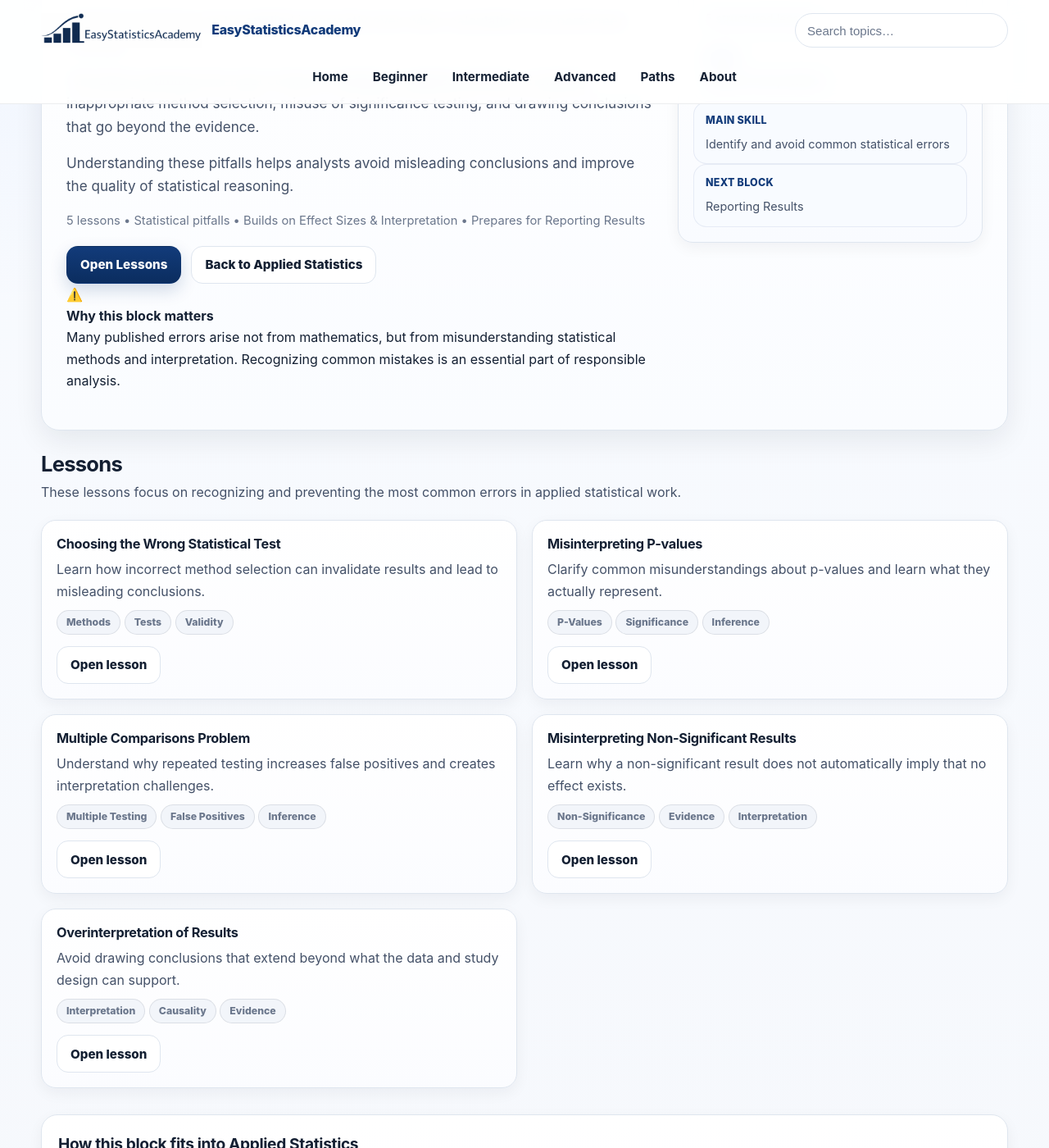
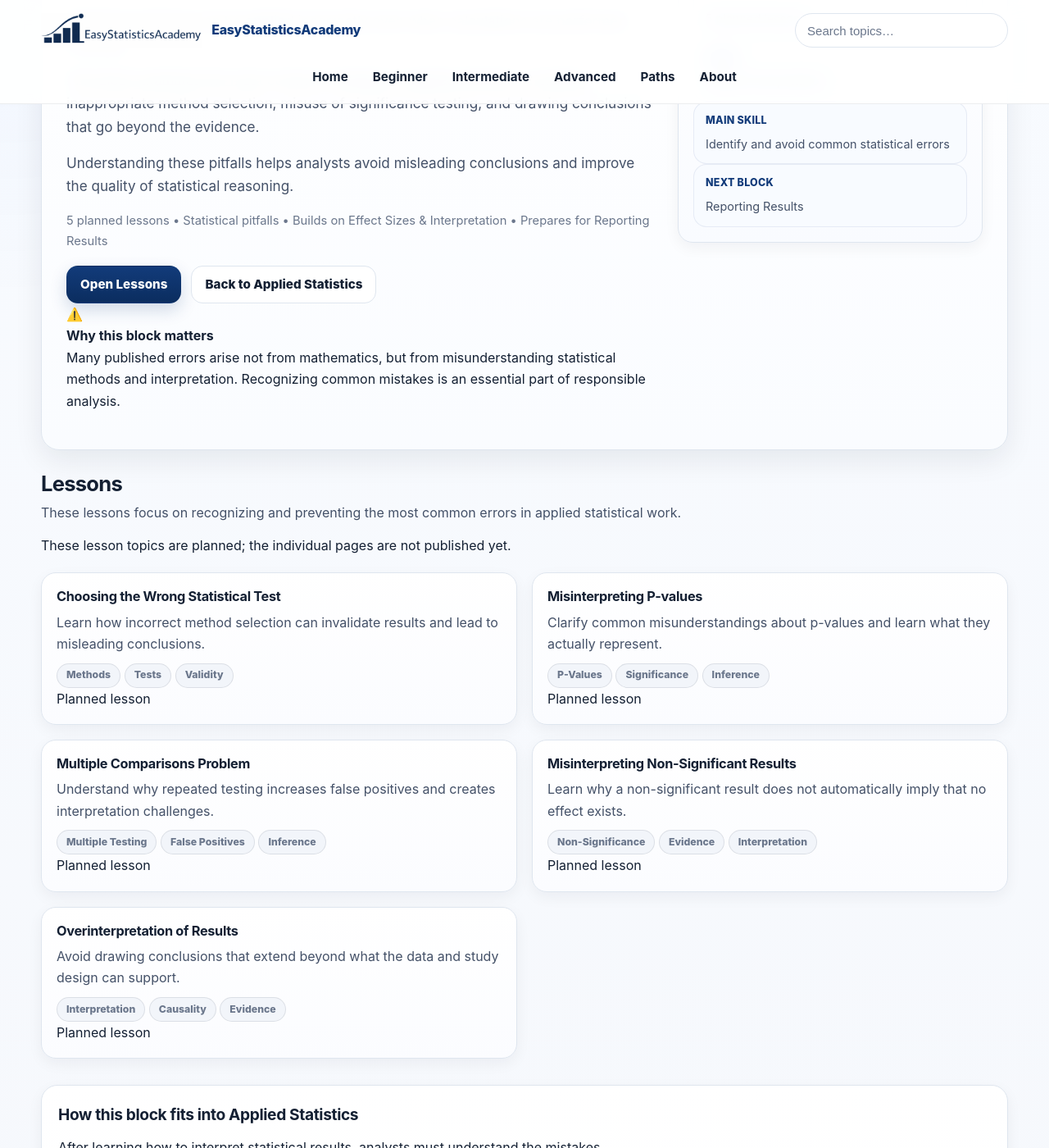
Before and after one commit to ammar-homaida-statistics/easystatisticsacademy, a Jekyll site: the page built from applied-statistics/common-mistakes/index.md, in a window 1280 px wide and 1400 px high, scrolled down 288 px. Shown: the whole window at 82% size. Built offline with Jekyll 4.4.1, drawn with Linux system fonts in a browser that asks for light colours.

Commit message:
Replace nonexistent common-mistakes lesson links with planned statuses

```diff
--- a/applied-statistics/common-mistakes/index.md
+++ b/applied-statistics/common-mistakes/index.md
@@ -57,7 +57,7 @@
       </p>
 
       <p class="muted-mini">
-        5 lessons • Statistical pitfalls • Builds on Effect Sizes & Interpretation • Prepares for Reporting Results
+        5 planned lessons • Statistical pitfalls • Builds on Effect Sizes & Interpretation • Prepares for Reporting Results
       </p>
 
       <div class="hero-actions">
@@ -104,7 +104,7 @@
 
         <div class="mini">
           <div class="mini-title">Lessons</div>
-          <div class="mini-body">5 structured lessons</div>
+          <div class="mini-body">5 planned lessons</div>
         </div>
 
         <div class="mini">
@@ -182,6 +182,8 @@
 
   </div>
 
+  <p class="planned-lessons-note">These lesson topics are planned; the individual pages are not published yet.</p>
+
   <div class="grid grid-2">
 
     <!-- LESSON 1 -->
@@ -189,9 +191,9 @@
     <div class="card lesson-card lesson-block-card">
 
       <h3>
-        <a href="/applied-statistics/common-mistakes/wrong-test/">
+        <span class="planned-lesson-title">
           Choosing the Wrong Statistical Test
-        </a>
+        </span>
       </h3>
 
       <p>
@@ -205,12 +207,7 @@
         <span class="pill">Validity</span>
       </div>
 
-      <a
-        class="btn btn-outline"
-        href="/applied-statistics/common-mistakes/wrong-test/"
-      >
-        Open lesson
-      </a>
+      <span class="planned-lesson-status" aria-label="Lesson not yet available">Planned lesson</span>
 
     </div>
 
@@ -219,9 +216,9 @@
     <div class="card lesson-card lesson-block-card">
 
       <h3>
-        <a href="/applied-statistics/common-mistakes/pvalues/">
+        <span class="planned-lesson-title">
           Misinterpreting P-values
-        </a>
+        </span>
       </h3>
 
       <p>
@@ -235,12 +232,7 @@
         <span class="pill">Inference</span>
       </div>
 
-      <a
-        class="btn btn-outline"
-        href="/applied-statistics/common-mistakes/pvalues/"
-      >
-        Open lesson
-      </a>
+      <span class="planned-lesson-status" aria-label="Lesson not yet available">Planned lesson</span>
 
     </div>
 
@@ -249,9 +241,9 @@
     <div class="card lesson-card lesson-block-card">
 
       <h3>
-        <a href="/applied-statistics/common-mistakes/multiple-testing/">
+        <span class="planned-lesson-title">
           Multiple Comparisons Problem
-        </a>
+        </span>
       </h3>
 
       <p>
@@ -265,12 +257,7 @@
         <span class="pill">Inference</span>
       </div>
 
-      <a
-        class="btn btn-outline"
-        href="/applied-statistics/common-mistakes/multiple-testing/"
-      >
-        Open lesson
-      </a>
+      <span class="planned-lesson-status" aria-label="Lesson not yet available">Planned lesson</span>
 
     </div>
 
@@ -279,9 +266,9 @@
     <div class="card lesson-card lesson-block-card">
 
       <h3>
-        <a href="/applied-statistics/common-mistakes/non-significant/">
+        <span class="planned-lesson-title">
           Misinterpreting Non-Significant Results
-        </a>
+        </span>
       </h3>
 
       <p>
@@ -295,12 +282,7 @@
         <span class="pill">Interpretation</span>
       </div>
 
-      <a
-        class="btn btn-outline"
-        href="/applied-statistics/common-mistakes/non-significant/"
-      >
-        Open lesson
-      </a>
+      <span class="planned-lesson-status" aria-label="Lesson not yet available">Planned lesson</span>
 
     </div>
 
@@ -309,9 +291,9 @@
     <div class="card lesson-card lesson-block-card">
 
       <h3>
-        <a href="/applied-statistics/common-mistakes/overinterpretation/">
+        <span class="planned-lesson-title">
           Overinterpretation of Results
-        </a>
+        </span>
       </h3>
 
       <p>
@@ -325,12 +307,7 @@
         <span class="pill">Evidence</span>
       </div>
 
-      <a
-        class="btn btn-outline"
-        href="/applied-statistics/common-mistakes/overinterpretation/"
-      >
-        Open lesson
-      </a>
+      <span class="planned-lesson-status" aria-label="Lesson not yet available">Planned lesson</span>
 
     </div>
 
```
